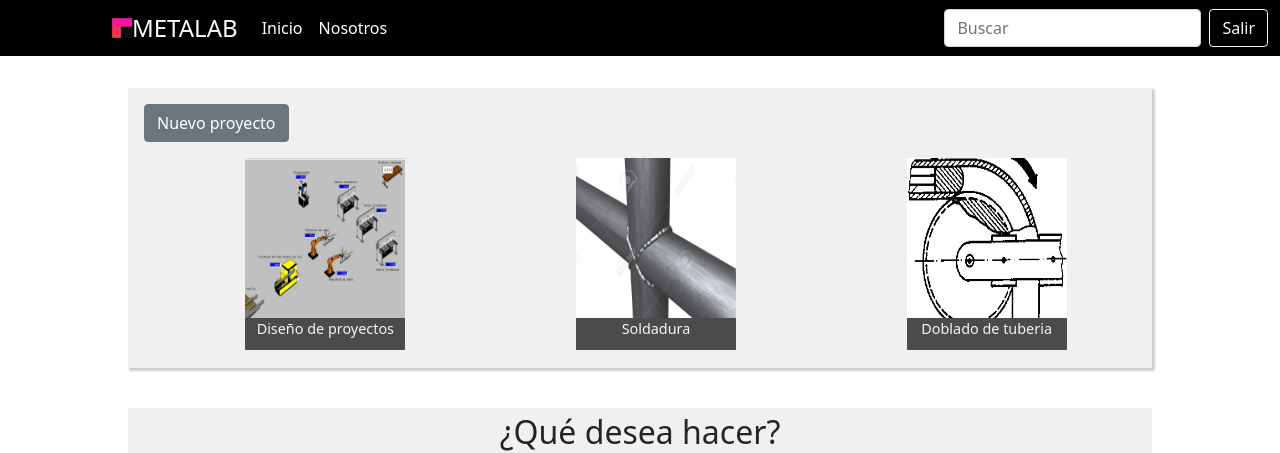
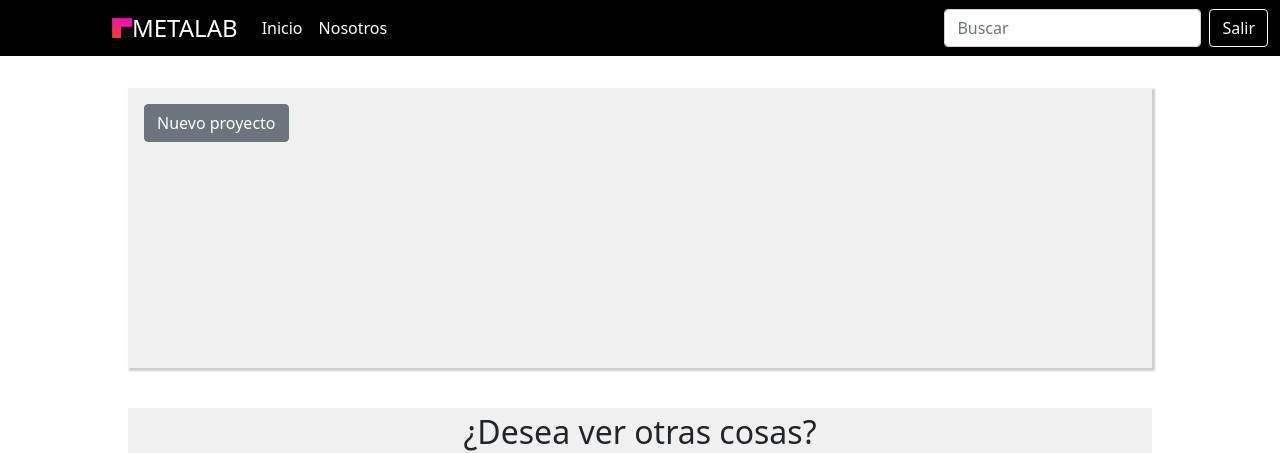
Before and after one commit to RONALDOJUNIORCURILLAVARGAS/laboratorio_metalmecanica, a PHP site: page /views/principal.php in a window 1280 px wide. Shown: the top 453 px of the page. Run offline with PHP 8.4, Linux system fonts and the light colour scheme; the visitor is signed in with stand-in values (Sample User, id 1); data that the repository does not hold is empty; some libraries are stand-ins or nearby versions.

Commit message:
casi completado falta registro de nuevo proyecto

```diff
--- a/src/javascript/inicio.js
+++ b/src/javascript/inicio.js
@@ -4,11 +4,10 @@ function salir(){
     window.document.form.op.value="2";
     window.document.form.submit();
 }
-function acceder_proyecto() {
-
-
+function acceder_proyecto(id_proyecto) {
     window.document.form.action="../controllers/control_acceder_proyecto.php";
     window.document.form.method="POST";
     window.document.form.op.value="2";
+    window.document.form.idproyecto.value=id_proyecto;
     window.document.form.submit();
 }
--- a/views/modulo_cortado.php
+++ b/views/modulo_cortado.php
@@ -23,11 +23,11 @@
       if(isset($_SESSION['nombre_herramienta_seleccionado'])){
         $nombreherramientaseleccionada=$_SESSION['nombre_herramienta_seleccionado'];
       }
-
-
       if(isset($_SESSION['nombre_material_seleccionado'])){
           $nombrematerialseleccionado=$_SESSION['nombre_material_seleccionado'];
       }
+
+
     //unset($_SESSION['estado']);
  }
  else{
--- a/views/nosotros.php
+++ b/views/nosotros.php
@@ -93,7 +93,7 @@ if(isset($_SESSION['grafico_material'])){
                     <h2 style="width:100%;">Programador</h2>
                 </div>
 
-                <img style="width:150px;height:150px;" src="http://assets.stickpng.com/images/585e4beacb11b227491c3399.png"/>
+                <img style="width:150px;height:150px;" src="http://assets.stickpng.com/images/585e4beacb11b227491c3399.png" />
                 <h4>Ronaldo Junior Curilla Vargas</h4>
                 <h5>2017008703@unfv.edu.pe</h5>
             </div>
--- a/views/principal.php
+++ b/views/principal.php
@@ -75,6 +75,7 @@ if(isset($_SESSION['grafico_material'])){
       </ul>
       <form class="d-flex" name="form">
       <input type="hidden" name="op">
+      <input type="hidden" name="idproyecto">
         <input class="form-control me-2" type="search" placeholder="Buscar" aria-label="Search">
         <button class="btn btn-outline-light" type="submit" onclick="salir()">Salir</button>
       </form>
@@ -89,8 +90,9 @@ if(isset($_SESSION['grafico_material'])){
         <ul id="car_caj_p">
           <?php if(isset($lista_proyectos)){
                 foreach ($lista_proyectos as $value) {
+
                     if($value['nombre_proyecto']=='Cortado de tuberia'){ ?>
-                     <li class="caja_projects" onclick="acceder_proyecto();" >
+                     <li class="caja_projects" onclick="acceder_proyecto(<?php echo $value['id_proyecto']; ?>);" >
                     <img src="../src/images/cortado.jpeg"    style="width:10rem; height:10rem"/>
                     <span class="title_project" > <?php echo $value['nombre_proyecto']; ?> </span>
                     </li>
@@ -103,22 +105,6 @@ if(isset($_SESSION['grafico_material'])){
                 <?php
                 }   } }  ?>
 
-          <li class="caja_projects">
-          <img src="../src/images/diseño.jpeg"   style="width:10rem; height:10rem"/>
-          <span class="title_project">Diseño de proyectos</span>
-          </li>
-
-          <li class="caja_projects">
-            <img src="../src/images/soldadura.jpeg"   style="width:10rem; height:10rem"/>
-            <span class="title_project">Soldadura</span>
-          </li>
-
-
-
-          <li class="caja_projects">
-          <img src="../src/images/doblado.jpeg"   style="width:10rem; height:10rem"/>
-          <span class="title_project">Doblado de tuberia</span>
-          </li>
 
         </ul>
 
@@ -127,7 +113,7 @@ if(isset($_SESSION['grafico_material'])){
 </div>
 <div class="videos" >
     <div class="videos_card">
-        <div id="head_card_vid"><span>¿Qué desea hacer?</span>
+        <div id="head_card_vid"><span>¿Desea ver otras cosas?</span>
       </div>
     <div id="carrusel_videos">
             <ul id="car_caj_v">
```
Also changed, not shown: controllers/control_acceder_proyecto.php (+18 -7 lines), models/DAO/graficoDAO.php (+23 -0 lines).
